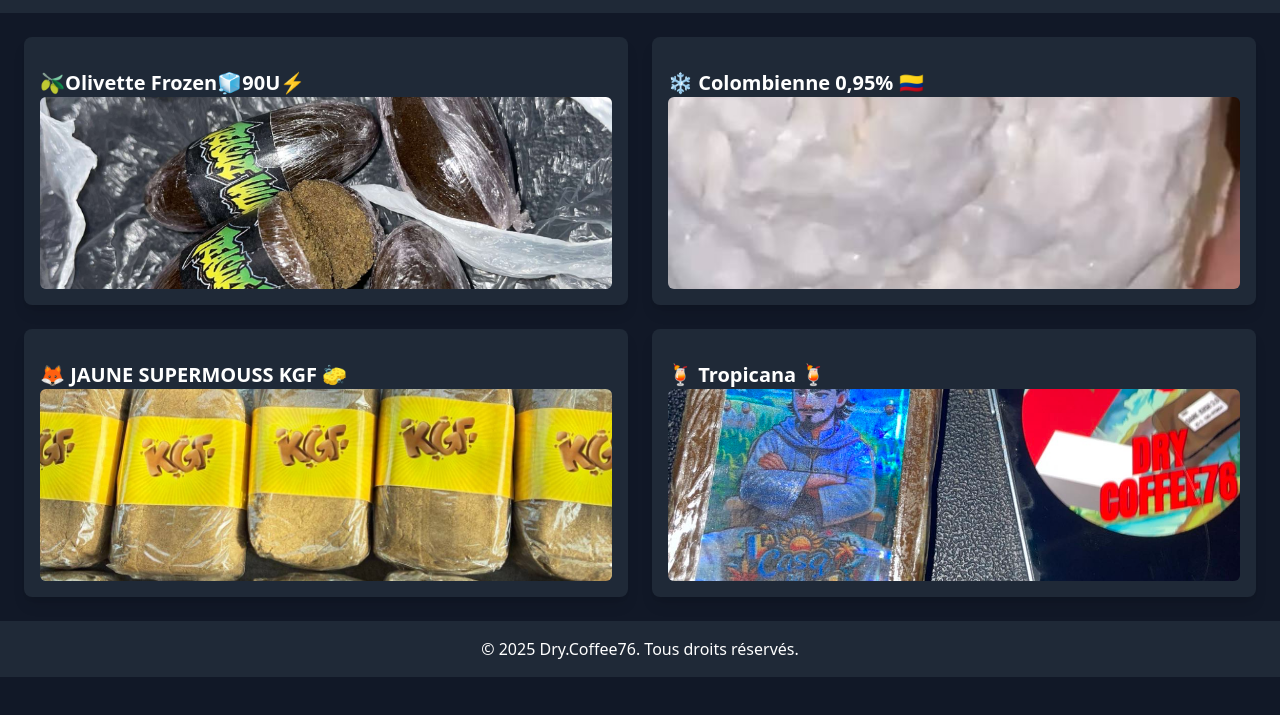
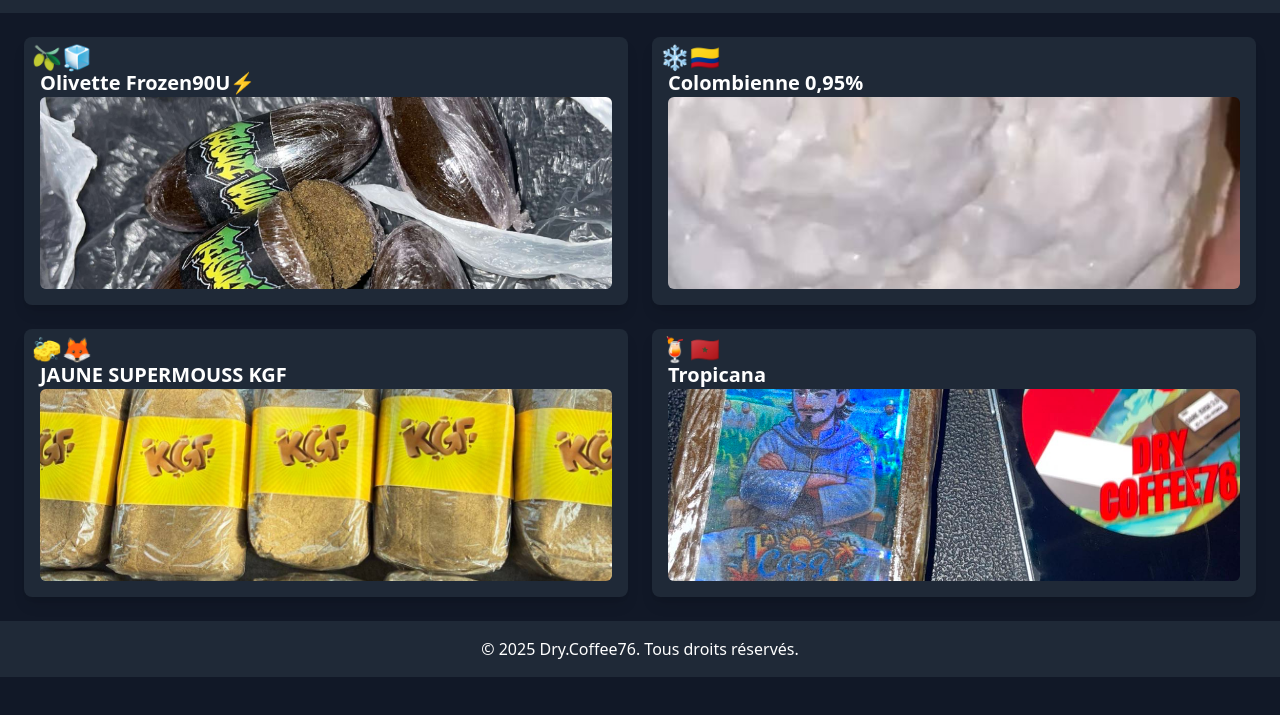
Before and after one commit to Dry76-coffee/mini-appDry76, a plain HTML site: page index.html in a window 1280 px wide. Shown: the part 67-782 px from the top of the page. Drawn offline with nearby package versions, Linux system fonts and the light colour scheme.

Commit message:
Update index.html

```diff
--- a/index.html
+++ b/index.html
@@ -95,6 +95,15 @@
       transform: translateX(0);
       display: block;
     }
+    /* Style pour les émojis en haut à gauche des images */
+    .emoji-overlay {
+      position: absolute;
+      top: 0;
+      left: 0;
+      padding: 0.5rem;
+      font-size: 1.5rem;
+      line-height: 1;
+    }
   </style>
 </head>
 <body class="bg-gray-900 text-white min-h-screen">
@@ -135,30 +144,34 @@
     <!-- Section des produits (visible par défaut) -->
     <section id="products" class="grid grid-cols-1 md:grid-cols-2 gap-6">
       <!-- Produit 1: Olivette Frozen -->
-      <div class="bg-gray-800 rounded-lg p-4 shadow-lg">
-        <h2 class="text-xl font-semibold mt-4">🫒Olivette Frozen🧊90U⚡️</h2>
+      <div class="bg-gray-800 rounded-lg p-4 shadow-lg relative">
+        <h2 class="text-xl font-semibold mt-4">Olivette Frozen90U⚡️</h2>
+        <span class="emoji-overlay">🫒🧊</span>
         <img src="olivette_frozen.JPG" alt="Olivette Frozen" class="w-full h-48 object-cover rounded-md cursor-pointer" onclick="showDescription('olivette_frozen')">
       </div>
       <!-- Produit 2: Colombienne -->
-      <div class="bg-gray-800 rounded-lg p-4 shadow-lg">
-        <h2 class="text-xl font-semibold mt-4">❄️ Colombienne 0,95% 🇨🇴</h2>
+      <div class="bg-gray-800 rounded-lg p-4 shadow-lg relative">
+        <h2 class="text-xl font-semibold mt-4"> Colombienne 0,95% </h2>
+        <span class="emoji-overlay">❄️🇨🇴</span>
         <img src="baida95.jpg" alt="Colombienne" class="w-full h-48 object-cover rounded-md cursor-pointer" onclick="showDescription('colombienne')">
       </div>
       <!-- Produit 3: JAUNE SUPERMOUSS KGF -->
-      <div class="bg-gray-800 rounded-lg p-4 shadow-lg">
-        <h2 class="text-xl font-semibold mt-4">🦊 JAUNE SUPERMOUSS KGF 🧽</h2>
+      <div class="bg-gray-800 rounded-lg p-4 shadow-lg relative">
+        <h2 class="text-xl font-semibold mt-4"> JAUNE SUPERMOUSS KGF </h2>
+        <span class="emoji-overlay">🧽🦊</span>
         <img src="jaune_supermouss.JPG" alt="JAUNE SUPERMOUSS KGF" class="w-full h-48 object-cover rounded-md cursor-pointer" onclick="showDescription('jaune_supermouss')">
       </div>
       <!-- Produit 4: Tropicana -->
-      <div class="bg-gray-800 rounded-lg p-4 shadow-lg">
-        <h2 class="text-xl font-semibold mt-4">🍹 Tropicana 🍹</h2>
+      <div class="bg-gray-800 rounded-lg p-4 shadow-lg relative">
+        <h2 class="text-xl font-semibold mt-4"> Tropicana </h2>
+        <span class="emoji-overlay">🍹🇲🇦</span>
         <img src="tropicana.JPG" alt="Tropicana" class="w-full h-48 object-cover rounded-md cursor-pointer" onclick="showDescription('tropicana')">
       </div>
     </section>
 
     <!-- Section de description pour Olivette Frozen (cachée par défaut) -->
     <section id="description-olivette_frozen" class="hidden bg-gray-800 rounded-lg p-4 shadow-lg">
-      <h2 class="text-xl font-semibold mt-4">🫒Olivette Frozen🧊90U⚡️</h2>
+      <h2 class="text-xl font-semibold mt-4">Olivette Frozen90U⚡️</h2>
       <video class="w-full h-48 object-cover rounded-md" src="olivette_frozen.mp4" poster="olivette_frozen.JPG" alt="Olivette Frozen" controls></video>
       <p class="text-gray-400 mt-2">
         📫Farm : Treasure valey<br>
@@ -179,7 +192,7 @@
 
     <!-- Section de description pour Colombienne (cachée par défaut) -->
     <section id="description-colombienne" class="hidden bg-gray-800 rounded-lg p-4 shadow-lg">
-      <h2 class="text-xl font-semibold mt-4">❄️ Colombienne 0,95% 🇨🇴</h2>
+      <h2 class="text-xl font-semibold mt-4"> Colombienne 0,95% </h2>
       <video class="w-full h-48 object-cover rounded-md" src="baida95.mp4" poster="baida95.jpg" alt="Colombienne" controls></video>
       <p class="text-gray-400 mt-2">
         Qualité: ⭐️⭐️⭐️⭐️⭐️<br>
@@ -198,7 +211,7 @@
 
     <!-- Section de description pour JAUNE SUPERMOUSS KGF (cachée par défaut) -->
     <section id="description-jaune_supermouss" class="hidden bg-gray-800 rounded-lg p-4 shadow-lg">
-      <h2 class="text-xl font-semibold mt-4">🦊 JAUNE SUPERMOUSS KGF 🧽</h2>
+      <h2 class="text-xl font-semibold mt-4"> JAUNE SUPERMOUSS KGF </h2>
       <video class="w-full h-48 object-cover rounded-md" src="jaune_supermouss.mp4" poster="jaune_supermouss.JPG" alt="JAUNE SUPERMOUSS KGF" controls></video>
       <p class="text-gray-400 mt-2">
         🧬 CRITICAL LEMON 🍋<br>
@@ -215,7 +228,7 @@
 
     <!-- Section de description pour Tropicana (cachée par défaut) -->
     <section id="description-tropicana" class="hidden bg-gray-800 rounded-lg p-4 shadow-lg">
-      <h2 class="text-xl font-semibold mt-4">🍹 Tropicana 🍹</h2>
+      <h2 class="text-xl font-semibold mt-4"> Tropicana </h2>
       <video class="w-full h-48 object-cover rounded-md" src="tropicana.mp4" poster="tropicana.JPG" alt="Tropicana" controls></video>
       <p class="text-gray-400 mt-2">
         La Casa du Canna FARM🇲🇦<br>
```
